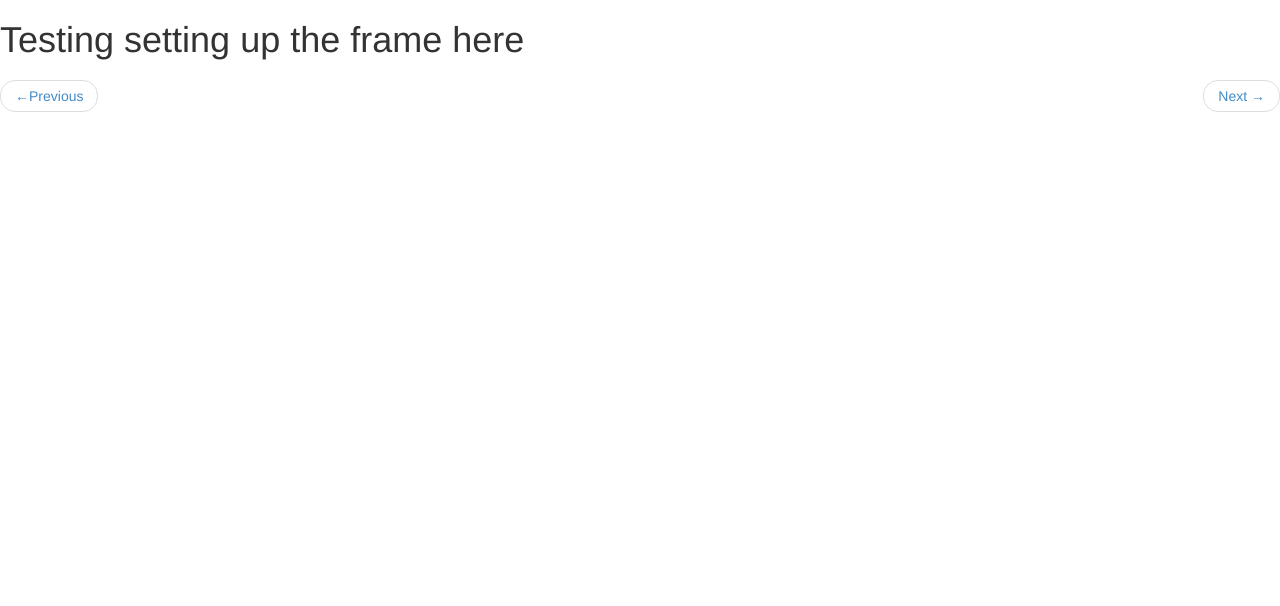
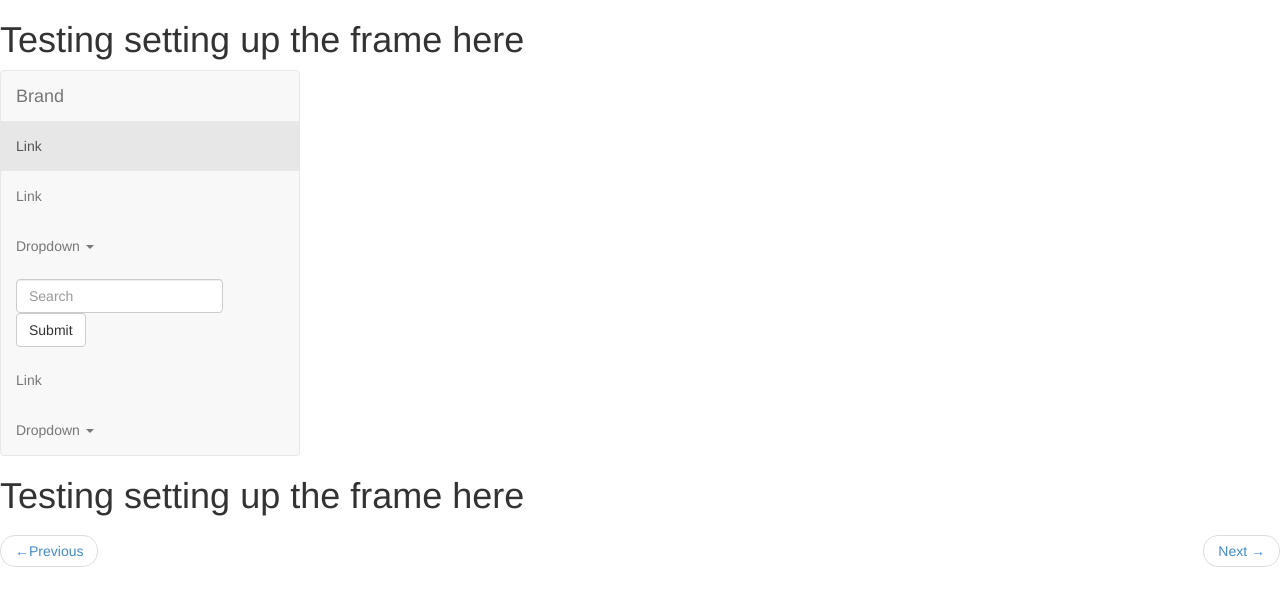
Before and after one commit to FieldDB/migmaq-lessons, a Jekyll site: the page frame.html, which Jekyll copies as it is, in a window 1280 px wide. Shown: the top 606 px of the page. Built offline with Jekyll 4.4.1, drawn with Linux system fonts in a browser that asks for light colours; nearby versions of some CDN libraries.

Commit message:
added temp side nav bar

```diff
--- a/frame.html
+++ b/frame.html
@@ -9,15 +9,111 @@
     <!-- Bootstrap -->
     <link href="css/bootstrap.min.css" rel="stylesheet">
 
+    <style type="text/css">
+      @media (min-width: 768px){
+        .navbar-collapse{
+          height: auto;
+          border-top: 0;
+          box-shadow: none;
+          max-height: none;
+          padding-left: 0;
+          padding-right: 0;
+        }
+        .navbar-collapse.collapse {
+          display: block !important;
+          width: auto !important;
+          padding-bottom: 0;
+          overflow: visible !important;
+        }
+        .navbar-collapse.in {
+          overflow-x: visible;
+        }
+
+        .navbar {
+          max-width:300px;
+          margin-right: 0;
+          margin-left: 0;
+        }
+
+        .navbar-nav,
+        .navbar-nav > li,
+        .navbar-left,
+        .navbar-right,
+        .navbar-header
+        {float:none !important;}
+
+        .navbar-right .dropdown-menu {left:0;right:auto;}
+        .navbar-collapse .navbar-nav.navbar-right:last-child {
+          margin-right: 0;
+        }
+      }
+    </style>
+
+
     <!-- HTML5 shim and Respond.js for IE8 support of HTML5 elements and media queries -->
     <!-- WARNING: Respond.js doesn't work if you view the page via file:// -->
     <!--[if lt IE 9]>
       <script src="https://oss.maxcdn.com/html5shiv/3.7.2/html5shiv.min.js"></script>
       <script src="https://oss.maxcdn.com/respond/1.4.2/respond.min.js"></script>
     <![endif]-->
+
+
   </head>
   <body>
+      <h1>Testing setting up the frame here</h1>
+  <nav class="navbar navbar-default" role="navigation">
+    <!--Brand and toggle get grouped for better mobile display-->
+    <div class = "navbar-header">
+      <button type = "button" class = "navbar-toggle" data-toggle="collapse" data target = ".navbar-ex1-collapse">
+      <span class="sr-only">Toggle navigation</span>
+      <span class="icon-bar"></span>
+      <span class="icon-bar"></span>
+      <span class="icon-bar"></span>
+    </button>
+    <a class="navbar-brand" href="#">Brand</a>
+  </div>
+
+  <!-- Collect the nav links, forms, and other content for toggling -->
+  <div class="collapse navbar-collapse navbar-ex1-collapse">
+    <ul class="nav navbar-nav">
+      <li class="active"><a href="#">Link</a></li>
+      <li><a href="#">Link</a></li>
+      <li class="dropdown">
+        <a href="#" class="dropdown-toggle" data-toggle="dropdown">Dropdown <b class="caret"></b></a>
+        <ul class="dropdown-menu">
+          <li><a href="#">Action</a></li>
+          <li><a href="#">Another action</a></li>
+          <li><a href="#">Something else here</a></li>
+          <li><a href="#">Separated link</a></li>
+          <li><a href="#">One more separated link</a></li>
+        </ul>
+      </li>
+    </ul>
+    <form class="navbar-form navbar-left" role="search">
+      <div class="form-group">
+        <input type="text" class="form-control" placeholder="Search">
+      </div>
+      <button type="submit" class="btn btn-default">Submit</button>
+    </form>
+    <ul class="nav navbar-nav navbar-right">
+      <li><a href="#">Link</a></li>
+      <li class="dropdown">
+        <a href="#" class="dropdown-toggle" data-toggle="dropdown">Dropdown <b class="caret"></b></a>
+        <ul class="dropdown-menu">
+          <li><a href="#">Action</a></li>
+          <li><a href="#">Another action</a></li>
+          <li><a href="#">Something else here</a></li>
+          <li><a href="#">Separated link</a></li>
+        </ul>
+      </li>
+    </ul>
+  </div><!-- /.navbar-collapse -->
+</nav>
+
     <h1>Testing setting up the frame here</h1>
+
+
+
 
     <!-- jQuery (necessary for Bootstrap's JavaScript plugins) -->
     <script src="https://ajax.googleapis.com/ajax/libs/jquery/1.11.2/jquery.min.js"></script>
```
